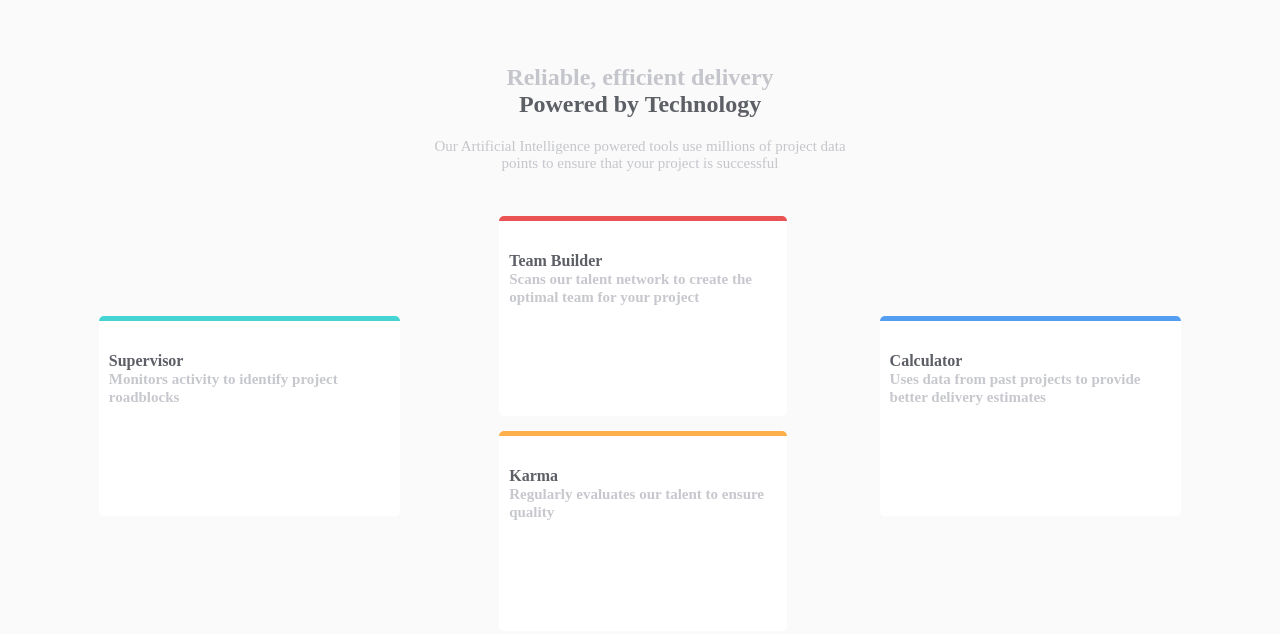
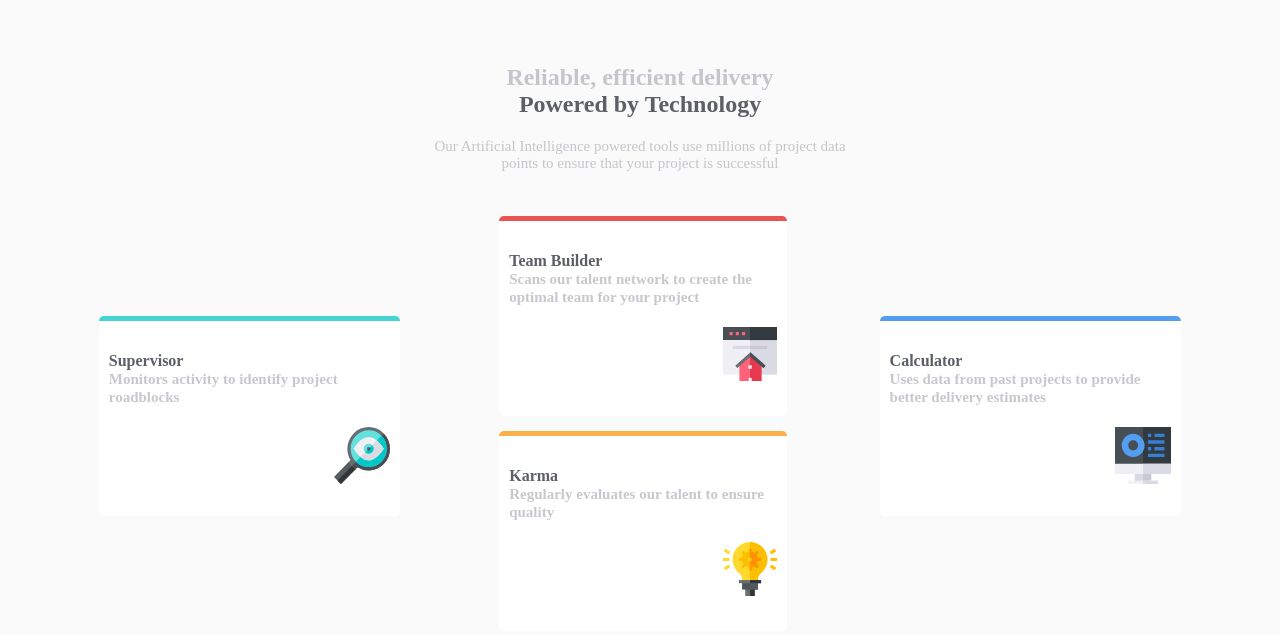
Before and after one commit to nada-maher/task3-frontend, a plain HTML site: page index.html in a window 1280 px wide. Drawn offline with Linux system fonts and the light colour scheme.

Commit message:
Update index.html

```diff
--- a/index.html
+++ b/index.html
@@ -4,7 +4,7 @@
   <meta charset="UTF-8">
   <meta name="viewport" content="width=device-width, initial-scale=1.0"> <!-- displays site properly based on user's device -->
 
-  <link rel="icon" type="image/png" sizes="32x32" href="./images/favicon-32x32.png">
+  <link rel="icon" type="image/png" sizes="32x32" href="./favicon-32x32.png">
   <link rel="stylesheet" href="style.css">
   <title>Frontend Mentor | Four card feature section</title>
 
@@ -31,7 +31,7 @@
            <span>Monitors activity to identify project roadblocks
             </span>
            </h4>
-           <img src="./images/icon-supervisor.svg" alt="">
+           <img src="./icon-supervisor.svg" alt="">
         </div>
         <div class="second">
           <div class="team_build">
@@ -42,7 +42,7 @@
                 Scans our talent network to create the optimal team for your project
               </span>
             </h4>
-            <img src="./images/icon-team-builder.svg" alt="">
+            <img src="./icon-team-builder.svg" alt="">
           </div>
           <div class="karma">
             <h4>
@@ -52,7 +52,7 @@
                 Regularly evaluates our talent to ensure quality
               </span>
             </h4>
-            <img src="./images/icon-karma.svg" alt="">
+            <img src="./icon-karma.svg" alt="">
           </div>
         </div>
         <div class="third">
@@ -63,7 +63,7 @@
               Uses data from past projects to provide better delivery estimates
             </span>
           </h4>
-          <img src="./images/icon-calculator.svg" alt="">
+          <img src="./icon-calculator.svg" alt="">
         </div>
       </div>
   </div>
```
